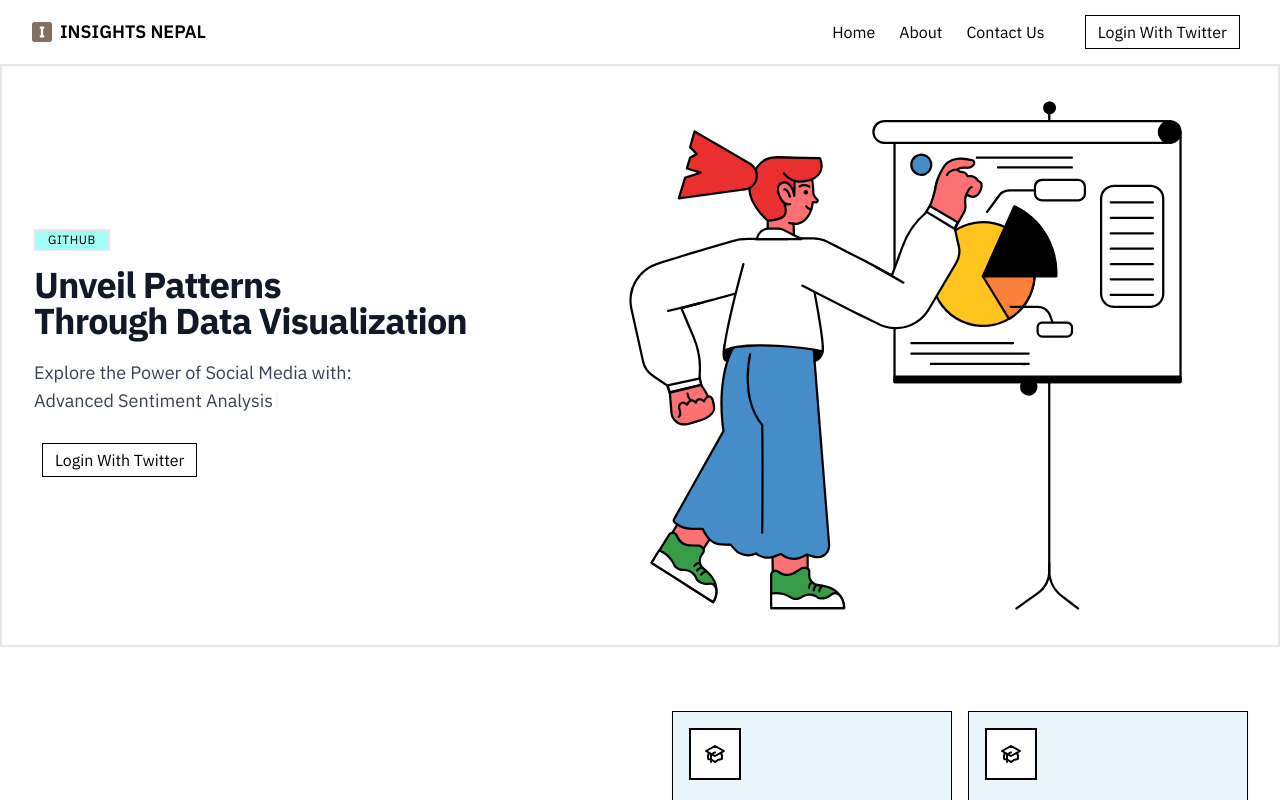
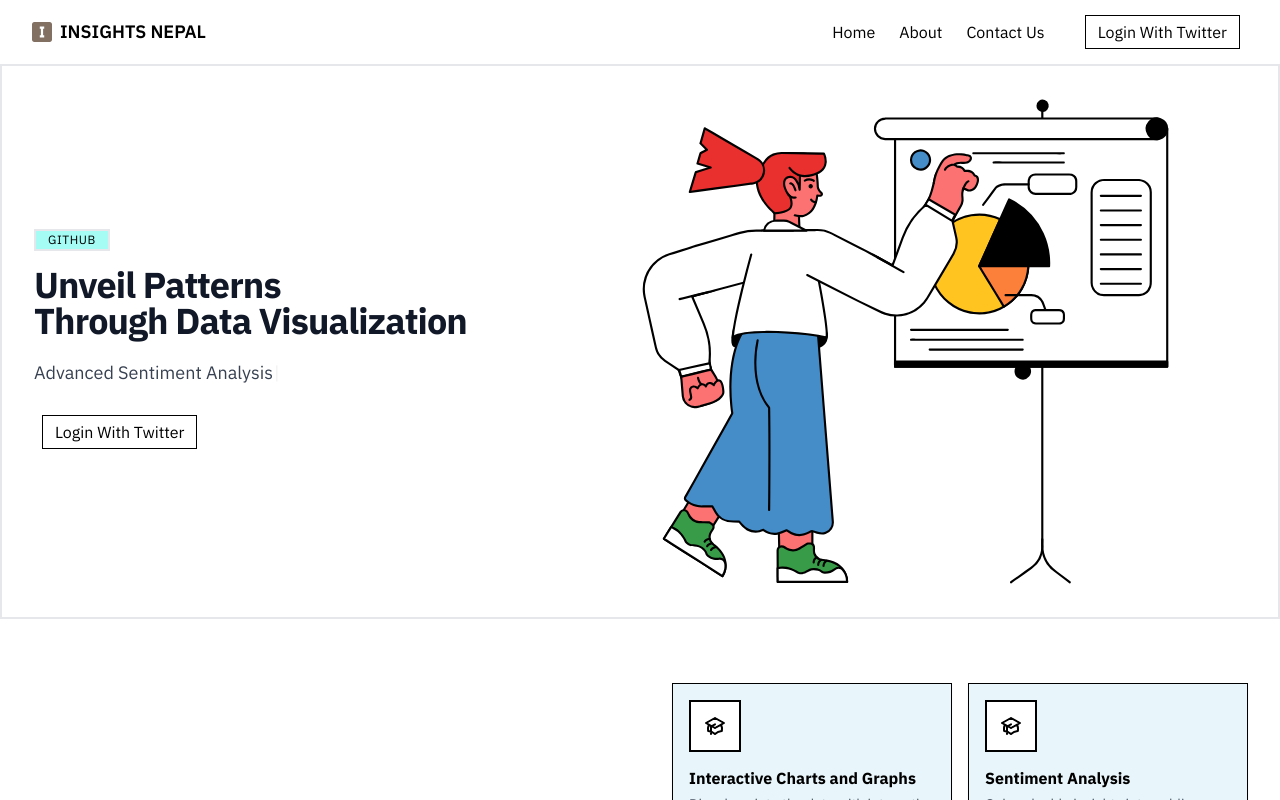
Before and after one commit to Sibindra/twitter-insights, a Next.js app: page / in a window 1280 px wide. Shown: the top 800 px of the page. Built offline with nearby package versions, Linux system fonts and the light colour scheme.

Commit message:
hydration fix

```diff
--- a/app/components/Hero.tsx
+++ b/app/components/Hero.tsx
@@ -3,8 +3,15 @@ import Link from "next/link";
 import heroimg from "../../public/images/hero-img.svg";
 import Typewriter from "typewriter-effect";
 import Image from "next/image";
+import { useEffect, useState } from "react";
 
 export const Hero = () => {
+  const [isMounted, setIsMounted] = useState(false);
+
+  useEffect(() => {
+    setIsMounted(true);
+  }, []);
+
   return (
     <div className="relative flex flex-col-reverse py-16 lg:pt-0 lg:flex-col lg:pb-0 border-2">
       <div className="inset-y-0 top-0 right-0 z-0 w-full max-w-xl px-4 mx-auto md:px-0 lg:pr-0 lg:mb-0 lg:mx-0 lg:w-7/12 lg:max-w-full lg:absolute xl:px-0">
@@ -46,7 +53,7 @@ export const Hero = () => {
             </span> */}
           </h2>
           <p className="pr-5 mb-5 text-base text-gray-700 md:text-lg">
-            Explore the Power of Social Media with:
+            {isMounted && (
               <Typewriter
                 options={{
                   strings: [
@@ -60,9 +67,10 @@ export const Hero = () => {
                   autoStart: true,
                   loop: true,
                   deleteSpeed: "natural",
-                delay: 50, // Adjust the delay value to control the typing speed
+                  delay: 50,
                 }}
               />
+            )}
           </p>
 
           <div className="flex items-center">
--- a/app/components/Navbar.tsx
+++ b/app/components/Navbar.tsx
@@ -4,6 +4,8 @@ import Image from "next/image";
 import logo from "../logo.svg";
 import Link from "next/link";
 import { AnimatePresence } from "framer-motion";
+
+
 
 export default function Navbar() {
   const [isMenuOpen, setIsMenuOpen] = useState(false);
--- a/next.config.js
+++ b/next.config.js
@@ -1,4 +1,8 @@
 /** @type {import('next').NextConfig} */
-const nextConfig = {}
+const nextConfig = {
+    images:{
+        domains:['flowbite.s3.amazonaws.com']
+    }
+}
 
 module.exports = nextConfig
```
Also changed, not shown: app/page.tsx (+10 -0 lines). Lines whose indentation alone changed are shown as unchanged.
